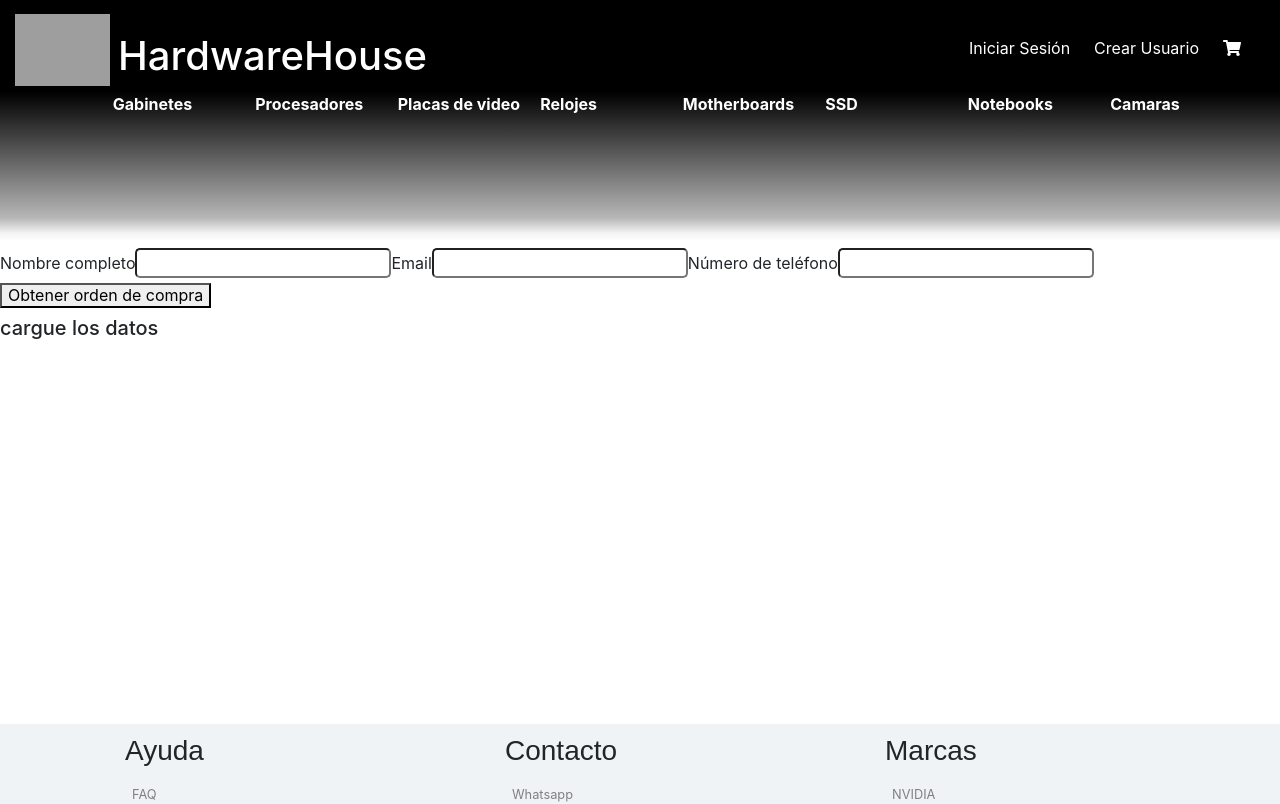
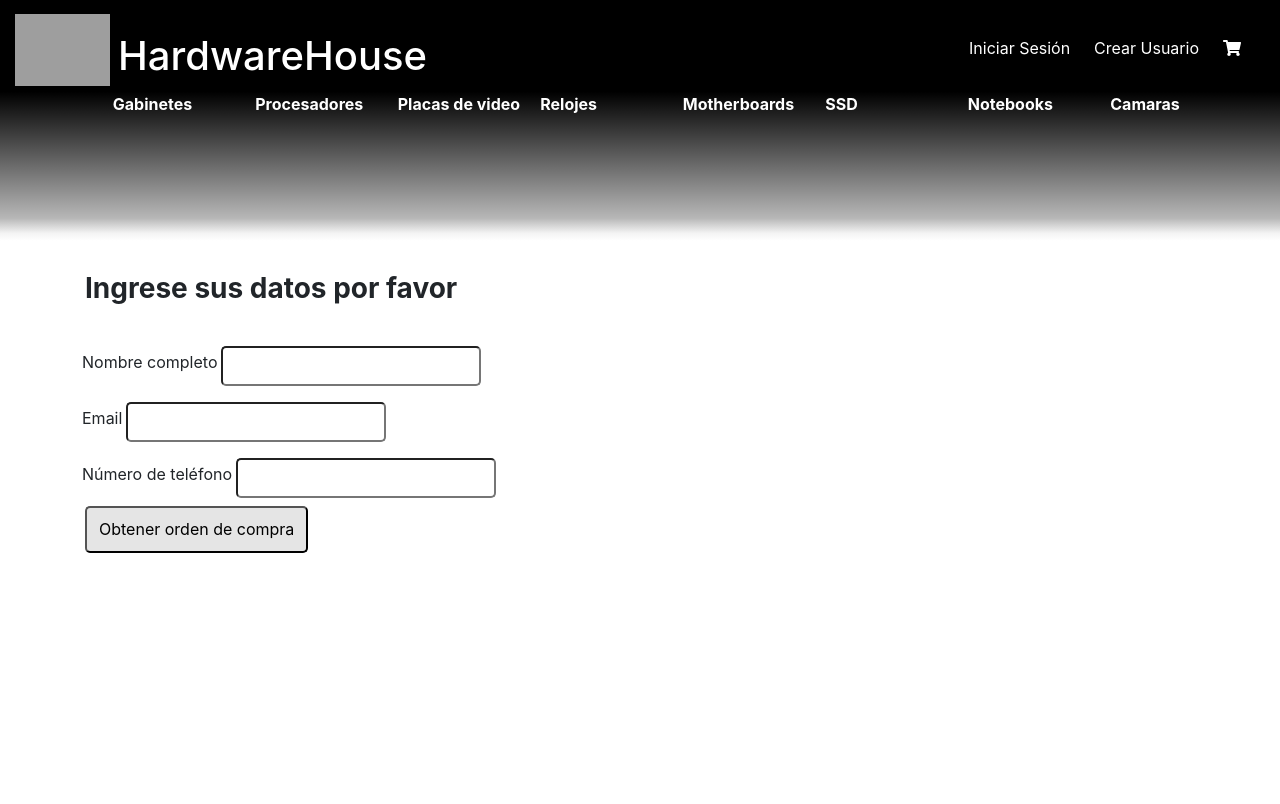
Before and after one commit to LucasDiazMiguez/React-app, a React (Create React App) app in the folder my-app2/: page /buyform in a window 1280 px wide. Shown: the top 804 px of the page. Built offline with nearby package versions, Linux system fonts and the light colour scheme; grey boxes are pictures that could not be loaded.

Commit message:
Final version project

```diff
--- a/my-app2/src/components/AddToCart.jsx
+++ b/my-app2/src/components/AddToCart.jsx
@@ -38,7 +38,7 @@ const AddToCart = (props) => {
   };
   console.log("props.product.stock :>> ", props.product.stock);
   return !check ? (
-    <div className="m-5">
+    <div className="m-5 d-flex flex-direction-row flex-nowrap">
       <button
         className="m-1 p-1 "
         style={{ backgroundColor: `${colour.colour2}` }}
@@ -46,7 +46,7 @@ const AddToCart = (props) => {
       >
         -
       </button>
-      <input type="number" value={counter} />
+      <input type="number" className="input-witdh" value={counter} />
       <button
         className="m-1 p-1 "
         style={{ backgroundColor: `${colour.colour1}` }}
--- a/my-app2/src/components/Button.jsx
+++ b/my-app2/src/components/Button.jsx
@@ -19,7 +19,7 @@ const Button = ({ item }) => {
   return (
     <div className="d-flex justify-content-around p-1 m-1">
       <button onClick={minusItem}> - </button>
-      <input style={{ width: "60px" }} className="button-alone pl-4" value={item.quantity} />
+      <input  className="button-alone input-witdh pl-4" value={item.quantity} />
       <button onClick={plusItem}> + </button>
     </div>
   );
--- a/my-app2/src/components/BuyForm.jsx
+++ b/my-app2/src/components/BuyForm.jsx
@@ -5,11 +5,9 @@ import Orders from "./Orders";
 export const BuyForm = () => {
   const { cart, totalPrice } = useContext(CartContext);
   const [buyer, setBuyer] = useState({});
-  const [goToOrder, setGoToOrder] = useState(0);
   const [orderId, setOrderId] = useState("");
+  const [check, setCheck] = useState("");
 
-  //? porque cuando cambio el input se actualiza todo? o sea llama a la función, setea el buyer y dsps coomo que se actualiza el componente?
-  // ver si con una sola función puedo ver que input tocóa
   const handleInputName = (e) => {
     setBuyer({ ...buyer, name: e.target.value });
   };
@@ -21,6 +19,8 @@ export const BuyForm = () => {
   };
   const createOrder = () => {
     const db = getFirestore(); //abrir la puerta a la base de datos
+    setOrderId(1);
+    console.log('orderId  dentro del create:>> ', orderId);
     const orderData = {
       buyer: { ...buyer },
       price: totalPrice(),
@@ -39,6 +39,7 @@ export const BuyForm = () => {
       .add(orderData)
       .then((data) => {
         setOrderId(data.id);
+        console.log("data.id :>> ", data.id);
       });
   };
   const coroboration = () => {
@@ -52,40 +53,76 @@ export const BuyForm = () => {
         buyer.phone.trim() !== "" &&
         buyer.email.trim() !== ""
       ) {
-        console.log("cumplió :>> ");
-        setGoToOrder(1);
+        if (buyer.email.trim().indexOf("@gmail.com") != -1) {
+          console.log('orderId=1 :>> ', orderId);
           createOrder();
+          setCheck("Datos ingresados de forma correcta, obteniendo orden");
+          console.log('orderId=2 :>> ', orderId);
+        } else {
+          setCheck("Dirección de email incorrecta, solo se aceptan @gmail.com");
         }
       }
+    } else {
+      setCheck("datos ingresados de forma incorrecta");
+    }
   };
+  console.log('orderId fuera de todo :>> ', orderId);
   return (
-    <div>
+    <div className="container">
+      {orderId !== "" ? (
+        <Orders id={orderId}></Orders>
+      ) : (
+        <>
+          <span className="p-3">
+            <h3 className="font-weight-bold"> Ingrese sus datos por favor</h3>
+          </span>
+
           <form>
-        <label for="fname"> Nombre completo</label>
-        <input type="text" onChange={handleInputName} id="lname" name="lname" />
-        <label for="email"> Email</label>
+            <div className="row p-2 ">
+              <label for="fname" className="p-1">
+                Nombre completo
+              </label>
+              <input
+                type="text"
+                onChange={handleInputName}
+                id="lname"
+                name="lname"
+                className="p-1"
+              />
+            </div>
+            <div className="row p-2">
+              <label for="email" className="p-1">
+                Email
+              </label>
               <input
                 type="email"
                 onChange={handleInputEmail}
                 id="lname"
                 name="email"
+                className="p-1"
               />
-        <label for="phone-number"> Número de teléfono</label>
+            </div>
+            <div className="row p-2">
+              <label for="phone-number" className="p-1">
+                Número de teléfono
+              </label>
               <input
                 type="tel"
                 onChange={handleInputPhoneNumber}
                 id="phone-number"
                 name="lname"
+                className="p-1"
               />
+            </div>
           </form>
 
           <h6>
-        <button onClick={() => coroboration()}>Obtener orden de compra</button>
+            <button className="button-style-1" onClick={() => coroboration()}>
+              Obtener orden de compra
+            </button>
+            <span className="font-weight-bold"> {check}</span>
           </h6>
-      {orderId !== "" ? (
-        <Orders id={orderId}></Orders>
-      ) : (
-        <h5>cargue los datos</h5>
+        </>
       )}
     </div>
   );
--- a/my-app2/src/components/ItemCartContainer.jsx
+++ b/my-app2/src/components/ItemCartContainer.jsx
@@ -14,17 +14,25 @@ const ItemCartContainer = () => {
         <div className="col-12 col-lg-12">
           <ItemCart />
         </div>
-        <div className="col-12 col-sm-12 col-md-12 col-lg-12 d-flex justify-content-around">
+      </div>
+      <div className="row justify-content-center">
+        <div className="col-12 col-sm-4 col-md-4 col-lg-4 ">
           <button
-            className="button-alone font-weight-bold"
+            className="button-alone button-style-1 font-weight-bold "
             onClick={() => clear()}
           >
             Vaciar carrito
           </button>
-          <h6 id="cart-total-price">Precio total: ${totalPrice()}</h6>
+        </div>
+        <div className="col-12 col-sm-4 col-md-4 col-lg-4">
+          <h5 id="cart-total-price" className="text-center ">
+            Precio total: ${totalPrice()}
+          </h5>
+        </div>
+        <div className="col-12 col-sm-4 col-md-4 col-lg-4">
           <h6>
             <Link to="/buyform">
-              <button className="button-alone black-text">
+              <button className="button-alone font-weight-bold button-style-1  black-text">
                 <span>Confirmar compra</span>
               </button>
             </Link>
--- a/my-app2/src/components/NavBar.jsx
+++ b/my-app2/src/components/NavBar.jsx
@@ -1,5 +1,5 @@
 import React, { useContext } from "react";
-import { Link } from "react-router-dom";
+import { Link,NavLink} from "react-router-dom";
 import { CartContext } from "../context/CartContextTag";
 import { FontAwesomeIcon } from "@fortawesome/react-fontawesome";
 
@@ -24,26 +24,29 @@ export function NavBar(props) {
           </div>
           <div className=" col-4 col-sm-4 col-md-5 col-lg-4 ">
             <nav className="menu d-flex flex-row p-1  justify-content-end">
-              <Link
+              <NavLink
                 to={`/sign-in`}
                 className="b-w-hover text-no-wrap no-text-decoration mr-3 p-1"
+                activeClassName="selected-link"
               >
                 Iniciar Sesión
-              </Link>
-              <Link
+              </NavLink>
+              <NavLink
                 to={`/register`}
                 className="b-w-hover text-no-wrap no-text-decoration mr-3 p-1"
+                activeClassName="selected-link"
               >
                 Crear Usuario
-              </Link>
-              <Link
+              </NavLink>
+              <NavLink
                 to={`/shopping-cart`}
                 className="b-w-hover   text-no-wrap no-text-decoration mr-3 p-1"
+                activeClassName="selected-link"
                 id="cart-icon-b"
               >
                 {itemsAmount() > 0 && <span>{itemsAmount()}</span>}
                 <FontAwesomeIcon icon={["fas", "shopping-cart"]} />
-              </Link>
+              </NavLink>
             </nav>
           </div>
         </div>
--- a/my-app2/src/components/Orders.jsx
+++ b/my-app2/src/components/Orders.jsx
@@ -1,13 +1,13 @@
-import React, { useState,useContext } from "react";
-import {CartContext} from "../context/CartContextTag"
-import {getFirestore} from "../config/firebase"
-
+import React from "react";
+import { Link } from "react-router-dom";
 
 const Orders = (props) => {
 
-  return <div>
-      <h3>Orden de compra: {props.id}</h3>
-  </div>;
+  return (props.id == 1 ? <img src="https://external-content.duckduckgo.com/iu/?u=https%3A%2F%2Ftse1.mm.bing.net%2Fth%3Fid%3DOIP.203OyIQrZQcvPAtttruksgHaD6%26pid%3DApi%26h%3D160&f=1" alt="" /> : <div>
+      <h3 className="font-weight-bold">Orden de compra: {props.id}</h3>
+      <span>Gracias por su compra, si desea seguir comprando presione</span>
+      <Link to="/"> Catálogo</Link>
+  </div>)
 };
 
 export default Orders;
--- a/my-app2/src/stylesheet.css
+++ b/my-app2/src/stylesheet.css
@@ -18,6 +18,10 @@
     -webkit-transform: translateY(-100px);
     transform: translateY(-100px);
   }
+}
+
+.input-witdh {
+  width: 50px;
 }
 
 input::-webkit-outer-spin-button,
@@ -75,12 +79,6 @@ input[type="number"] {
   -webkit-box-shadow: 5px 5px 15px -5px #000000;
   box-shadow: 5px 5px 15px -5px #000000;
   border-radius: 15px;
-}
-
-.cart-container .cart-item {
-  border-color: black;
-  border-width: 0 0 1px 0;
-  border-style: solid;
 }
 
 .cart-container .cart-item img {
@@ -365,6 +363,14 @@ footer .footer-container .menufooter li:hover a {
 }
 
 #cart-total-price {
-  background-color: red;
+  background-color: #dbdbdb49;
+  padding: 12px;
+  border-radius: 5px;
+}
+
+.button-style-1 {
+  background-color: #dbdbdbb3;
+  padding: 12px;
+  border-radius: 5px;
 }
 /*# sourceMappingURL=stylesheet.css.map */
--- a/my-app2/src/stylesheet.scss
+++ b/my-app2/src/stylesheet.scss
@@ -20,7 +20,9 @@
     transform: translateY(-100px);
   }
 }
-
+.input-witdh {
+  width: 50px;
+}
 input::-webkit-outer-spin-button,
 input::-webkit-inner-spin-button {
   -webkit-appearance: none;
@@ -70,9 +72,6 @@ input[type="number"] {
   box-shadow: 5px 5px 15px -5px #000000;
   border-radius: 15px;
   .cart-item {
-    border-color: black;
-    border-width: 0 0 1px 0;
-    border-style: solid;
     img {
       height: 80px;
       object-fit: contain;
@@ -131,7 +130,6 @@ input[type="number"] {
       color: Red;
       position: absolute;
       top: 300px;
-
     }
 
     .item-name {
@@ -153,9 +151,9 @@ input[type="number"] {
   font-family: Roboto, "Times New Roman", serif;
   align-self: flex-start;
   padding: 30px;
-  box-shadow: 13px 9px 22px -1px rgba(0,0,0,0.16);
--webkit-box-shadow: 13px 9px 22px -1px rgba(0,0,0,0.16);
--moz-box-shadow: 13px 9px 22px -1px rgba(0,0,0,0.16);
+  box-shadow: 13px 9px 22px -1px rgba(0, 0, 0, 0.16);
+  -webkit-box-shadow: 13px 9px 22px -1px rgba(0, 0, 0, 0.16);
+  -moz-box-shadow: 13px 9px 22px -1px rgba(0, 0, 0, 0.16);
   h3 {
     color: #3c4858;
   }
@@ -315,6 +313,13 @@ footer {
     transform: translate(0, 0);
   }
 }
-#cart-total-price{
-  background-color: red;
+#cart-total-price {
+  background-color: #dbdbdb49;
+  padding: 12px;
+  border-radius: 5px;
 }
+.button-style-1 {
+  background-color: #dbdbdbb3;
+  padding: 12px;
+  border-radius: 5px;
+}
```
Also changed, not shown: 1 other file (tests, documents, lock files or other folders). Lines whose indentation alone changed are shown as unchanged.
